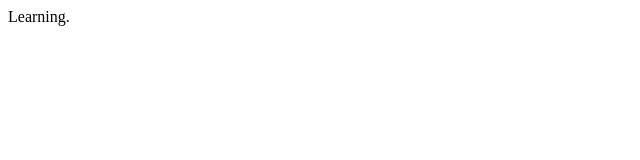
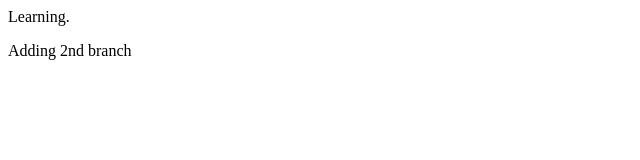
Before and after one commit to MD-22/localrepo, a plain HTML site: page index.html in a window 1280 px wide. Shown: the whole page, without its empty margins (0-640 px from the left). Drawn offline with Linux system fonts and the light colour scheme.

Commit message:
adding feature2

```diff
--- a/index.html
+++ b/index.html
@@ -1 +1,2 @@
 <p>Learning.</p>
+<p>Adding 2nd branch</p>
```
